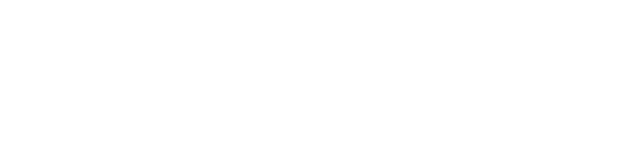
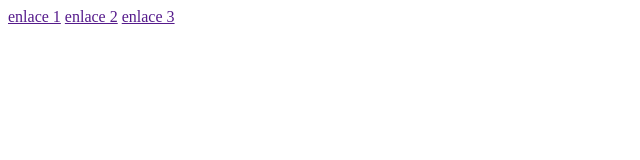
Before and after one commit to pitel86/pruebaGitASDASD, a plain HTML site: page index.html in a window 1280 px wide. Shown: the whole page, without its empty margins (0-640 px from the left). Drawn offline with Linux system fonts and the light colour scheme.

Commit message:
FEAT: HEADER

```diff
--- a/index.html
+++ b/index.html
@@ -9,7 +9,13 @@
     <link rel="stylesheet" href="index.css">
 </head>
 <body>
-    <header></header>
+    <header>
+        <nav>
+            <a href="">enlace 1</a>
+            <a href="">enlace 2</a>
+            <a href="">enlace 3</a>
+        </nav>
+    </header>
     <main></main>
     <footer></footer>
 </body>
```
